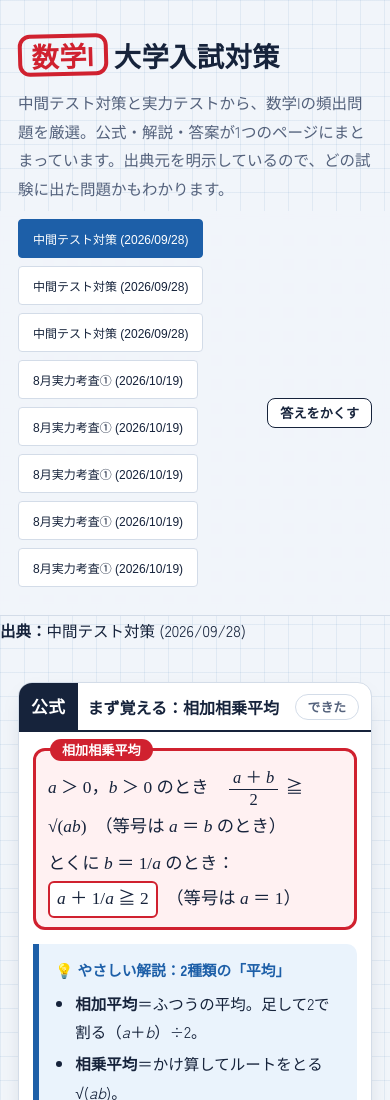
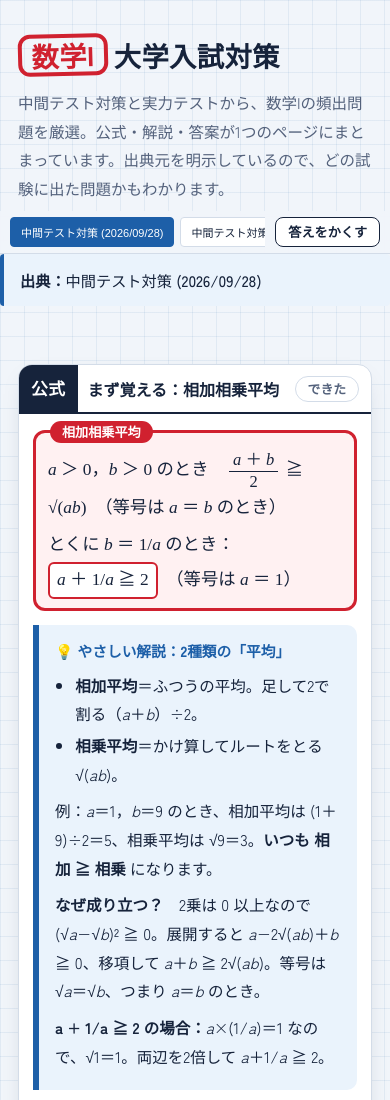
Before and after one commit to jrapc88mkfr/math_all, a plain HTML site: page 大学入試対策_数学I.html in a window 390 px wide. Shown: the top 1100 px of the page. Drawn offline with Linux system fonts and the light colour scheme; a web font is replaced by a local one.

Commit message:
Add files via upload

```diff
--- a/大学入試対策_数学I.html
+++ b/大学入試対策_数学I.html
@@ -2132,7 +2132,7 @@ footer{max-width:920px;margin:0 auto;padding:0 18px 40px;color:var(--sub);font-s
 </div>
 
 <style>
-.source-info {{
+.source-info {
   background: var(--blue-bg);
   border-left: 4px solid var(--blue);
   padding: 12px 16px;
@@ -2140,16 +2140,25 @@ footer{max-width:920px;margin:0 auto;padding:0 18px 40px;color:var(--sub);font-s
   border-radius: 4px;
   font-size: 0.95rem;
   font-weight: 500;
-}}
+}
 
 .problem-tabs {
   display: flex;
-  flex-wrap: wrap;
+  flex-wrap: nowrap;
   gap: 8px;
-  margin-bottom: 20px;
+  margin-bottom: 0;
+  overflow-x: auto;
+  flex: 1 1 auto;
+  min-width: 0;
+  scrollbar-width: none;
+  -webkit-overflow-scrolling: touch;
 }
+.problem-tabs::-webkit-scrollbar {
+  display: none;
+}
 
 .problem-tabs button {
+  flex: none;
   padding: 10px 14px;
   border: 1px solid var(--line);
   background: var(--panel);
@@ -2179,6 +2188,20 @@ footer{max-width:920px;margin:0 auto;padding:0 18px 40px;color:var(--sub);font-s
 
 .problem-tab-content.active {
   display: block;
+}
+
+@media (max-width: 600px) {
+  .problem-tabs {
+    gap: 6px;
+  }
+  .problem-tabs button {
+    padding: 6px 10px;
+    font-size: 11px;
+  }
+  .nav-in {
+    padding: 6px 10px;
+    gap: 6px;
+  }
 }
 </style>
 
```
Also changed, not shown: 大学入試対策_数学II.html (+27 -4 lines).
